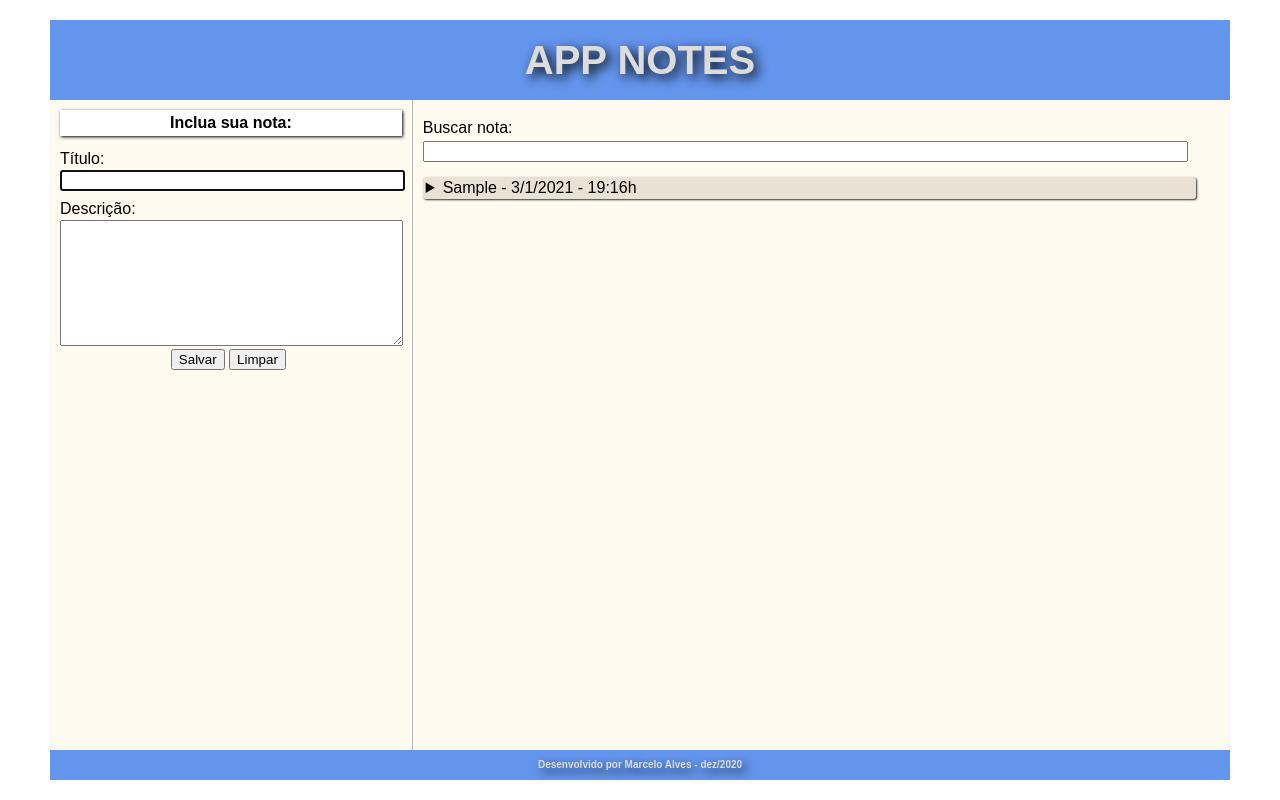
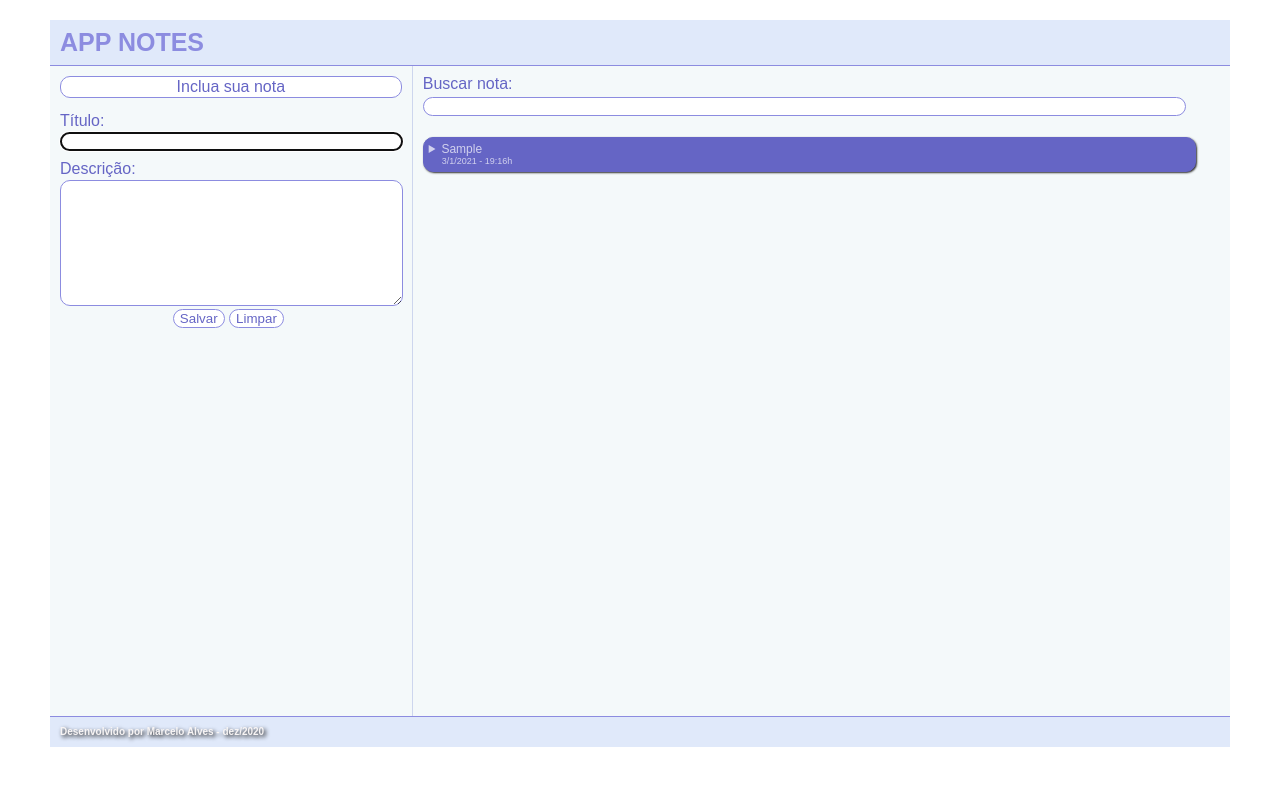
Before and after one commit to mafeal/App-Notes, a plain HTML site: page notes.html in a window 1280 px wide. Both pictures are taken after typing "Sample", "Sample" into the empty fields and a click on the button "Salvar". Drawn offline with Linux system fonts and the light colour scheme.

Commit message:
Alteração visual da interface.

```diff
--- a/app/controllers/NotaController.js
+++ b/app/controllers/NotaController.js
@@ -128,11 +128,10 @@ class NotaController {
          if (this.value.length > 0) {
             notas.forEach((nota) => {
                var title = nota.querySelector(".title");
-               var titleContente = title.textContent;
+               var titleContent = title.textContent;
                var expressao = new RegExp(this.value, "i");
-
                // Adição aqui
-               if (expressao.test(titleContente)) {
+               if (expressao.test(titleContent)) {
                   nota.classList.remove("hidden");
                } else {
                   nota.classList.add("hidden");
--- a/app/views/NotasView.js
+++ b/app/views/NotasView.js
@@ -9,9 +9,11 @@ class NotasView {
             return `
 
                 <details id="${index}" class="note-details">
-                    <summary class="note-title">${note.titulo} - ${note.data}</summary>
+                    <summary class="note-title title" >${note.titulo}
+                          <p class="title-data">${note.data}</p>
+                    </summary>
                     <p id="note-body-${index}" note-body class="note-body">${note.corpo}</p>
-                    <p id="note-title-${index}" class="title hidden">${note.titulo} - ${note.data}</p>
+                    <p id="note-title-${index}" class="hidden">${note.titulo} - ${note.data}</p>
 
                     <div id="form-edit-${index}" class="hidden" >
                         <form id="edit-form" class="form-field">
@@ -32,10 +34,10 @@ class NotasView {
                                 class="input textarea"
                             >${note.corpo}</textarea>
                         </div>
-                        <button id="edit-salvar" onclick="notaController.edita(event, ${index}, ${note.id})">Salvar</button>
+                        <button id="edit-salvar" class="btn-primary" onclick="notaController.edita(event, ${index}, ${note.id})">Salvar</button>
                     </div>
-                    <button id="editar" onclick="notaController.exibeFormEdita(${index})" class="btn">Editar</button>
-                    <button id="excluir" onclick="notaController.remove(${index}, ${note.id})" class="btn">Excluir</button>
+                    <button id="editar" class="btn-primary" onclick="notaController.exibeFormEdita(${index})" class="btn">Editar</button>
+                    <button id="excluir" class="btn-primary" onclick="notaController.remove(${index}, ${note.id})" class="btn">Excluir</button>
                 </details>
 
             `}).join('');
--- a/notes.html
+++ b/notes.html
@@ -13,7 +13,7 @@
       <header class="header">APP NOTES</header>
       <div class="container">
          <section class="form-panel">
-            <div class="form-title">Inclua sua nota:</div>
+            <div class="form-title">Inclua sua nota</div>
             <form id="form" action="submit" class="form-field" onsubmit="notaController.adiciona(event)">
                <div class="form-note-title">
                   <div class="label">Título:</div>
@@ -27,14 +27,14 @@
                      class="input textarea"
                   ></textarea>
                </div>
-               <button id="salvar">Salvar</button>
-               <button id="limpar">Limpar</button>
+               <button id="salvar" class="btn-primary">Salvar</button>
+               <button id="limpar" class="btn-primary">Limpar</button>
             </form>
          </section>
          <section class="notes-panel">
             <div class="search">
                <label class="label">Buscar nota:</label>
-               <input id="search-input" class="search-field" onchange="notaController._filtra()"/>
+               <input id="search-input" class="search-field" onkeyup="notaController._filtra()"/>
             </div>
             <div notes-container class="notes-container"></div>
          </section>
--- a/styles/form.css
+++ b/styles/form.css
@@ -4,17 +4,19 @@
     min-width: max-content;
     padding: 10px;
     text-align: center;
-    background-color: floralwhite;
-    border-right: solid 1px rgb(182, 182, 182);
+    background-color: rgb(244, 249, 250);
+    border-right: solid 1px rgb(205, 214, 238);
 }
 
 .form-title {
-    padding: 5px;
+    padding: 2px;
     min-width: max-content;
     margin-bottom: 5px;
-    font-weight: bold;
+    font-weight: 400;
+    color: rgb(101, 101, 197);
     background-color: #ffffff;
-    box-shadow: black 1px 1px 3px;
+    border: 1px solid rgb(140, 140, 224);
+    border-radius: 10px;
 }
 
 .form-field {
@@ -24,17 +26,36 @@
 
 .form-note-title, .form-note-body {
     text-align: left;
+    color: rgb(101, 101, 197);
     padding-bottom: 10px;
     width: 100%;
+}
+
+.btn-primary {
+    color: rgb(101, 101, 197);
+    background-color: #ffffff;
+    border: 1px solid rgb(140, 140, 224);
+    border-radius: 10px;
+}
+
+.btn-primary:hover {
+    color: rgb(209, 209, 238);
+    background-color: rgb(101, 101, 197);
+    border: 1px solid rgb(101, 101, 197);
+    border-radius: 10px;
 }
 
 .label {
     padding-bottom: 3px;
     text-align: left;
+    color: rgb(101, 101, 197);
 }
 
 .input {
     width: 100%;
+    border: 1px solid rgb(140, 140, 224);
+    border-radius: 10px;
+
 }
 
 .textarea {
--- a/styles/notes.css
+++ b/styles/notes.css
@@ -2,34 +2,52 @@
     margin: 0;
     width: 70%;
     padding: 10px;
-    background-color: floralwhite;
+    background-color: rgb(244, 249, 250);
 }
 
 .search {
     width: 100%;
-    padding: 10px 0;
+    padding-bottom: 5px;
 }
 
 .search-field {
     width: 95%;
     margin-top: 5px;
+    border: 1px solid rgb(140, 140, 224);
+    border-radius: 10px;
 }
 
 .notes-container {
+    display: inline-block;
     width: 97%;
+    vertical-align: top;
 }
 
 .note-details {
-    padding: 5px 0;
+    display: inline;
+    padding: 5px;
+    min-width: 200px;
+    width: 200px;
+    vertical-align: top;
 }
 
 .note-title {
-    padding: 3px;
-    background-color: rgb(233, 225, 211);
-    border-radius: 3px;
+    padding: 5px;
+    color: rgb(209, 209, 238);
+    background-color: rgb(101, 101, 197);
+    border: 1px solid rgb(101, 101, 197);
+    border-radius: 10px;
     box-shadow: 1px 1px 2px rgb(48, 48, 48);
+    font-size: 0.75em;
+}
+
+.title-data {
+    font-size: 0.75em;
+    padding-left: 13px;
+    padding-top: 2px;
 
 }
+
 
 .note-date {
     font-style: italic;
@@ -39,7 +57,14 @@
 .note-body {
     margin: 5px 0;
     padding: 5px;
-    background-color: rgb(240, 240, 240);
+    color: rgb(101, 101, 197);
+    background-color: rgb(224, 233, 250);
     border-radius: 5px;
-    font-size: 0.9rem;
+    font-size: 0.85rem;
+    font-family: 'Gill Sans', 'Gill Sans MT', Calibri, 'Trebuchet MS', sans-serif;
+    font-style: italic;
 }
+
+.hidden {
+    display: none;
+}
--- a/styles/styles.css
+++ b/styles/styles.css
@@ -6,18 +6,15 @@ body {
 .header {
     display: block;
     max-height: 80px;
-    background-color: cornflowerblue;
-    color: gainsboro;
-    text-align: center;
-    font-weight: bold;
-    font-size: 40px;
-    text-shadow: #000 4px 4px 12px;
+    background-color: rgb(224, 233, 250);
+    color: rgb(140, 140, 224);
+    text-align: left;
+    font-weight: 600;
+    font-size: 25px;
+    /* text-shadow: #000 2px 2px 4px; */
     margin: 0;
-    padding: 20px;
-}
-
-.header:hover {
-    color: coral;
+    padding: 10px;
+    border-bottom: 1px solid rgb(140, 140, 224);
 }
 
 .container {
@@ -30,21 +27,14 @@ body {
 .footer {
     display: block;
     max-height: 30px;
-    background-color: cornflowerblue;
-    color: gainsboro;
-    text-align: center;
+    background-color: rgb(224, 233, 250);
+    color: rgb(247, 244, 244);
+    text-align: left;
     font-family: Arial, Helvetica, sans-serif;
     font-weight: bold;
     font-size: 10px;
-    text-shadow: #000 4px 4px 12px;
+    text-shadow: #000 2px 2px 4px;
     margin: 0;
     padding: 10px;
+    border-top: 1px solid rgb(140, 140, 224);
 }
-
-.footer:hover {
-    color: coral;
-}
-
-.hidden {
-    display: none;
-}
```
